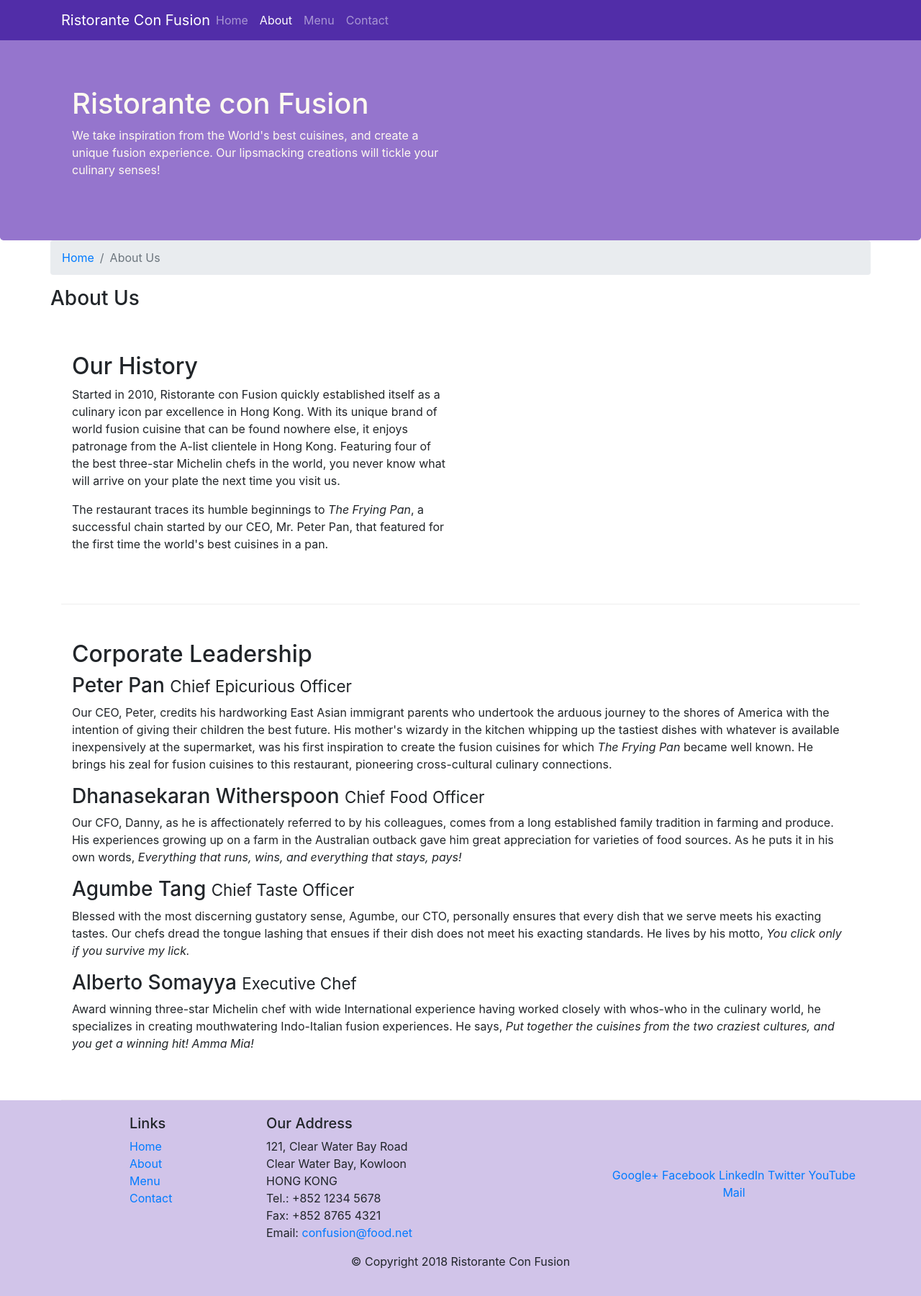
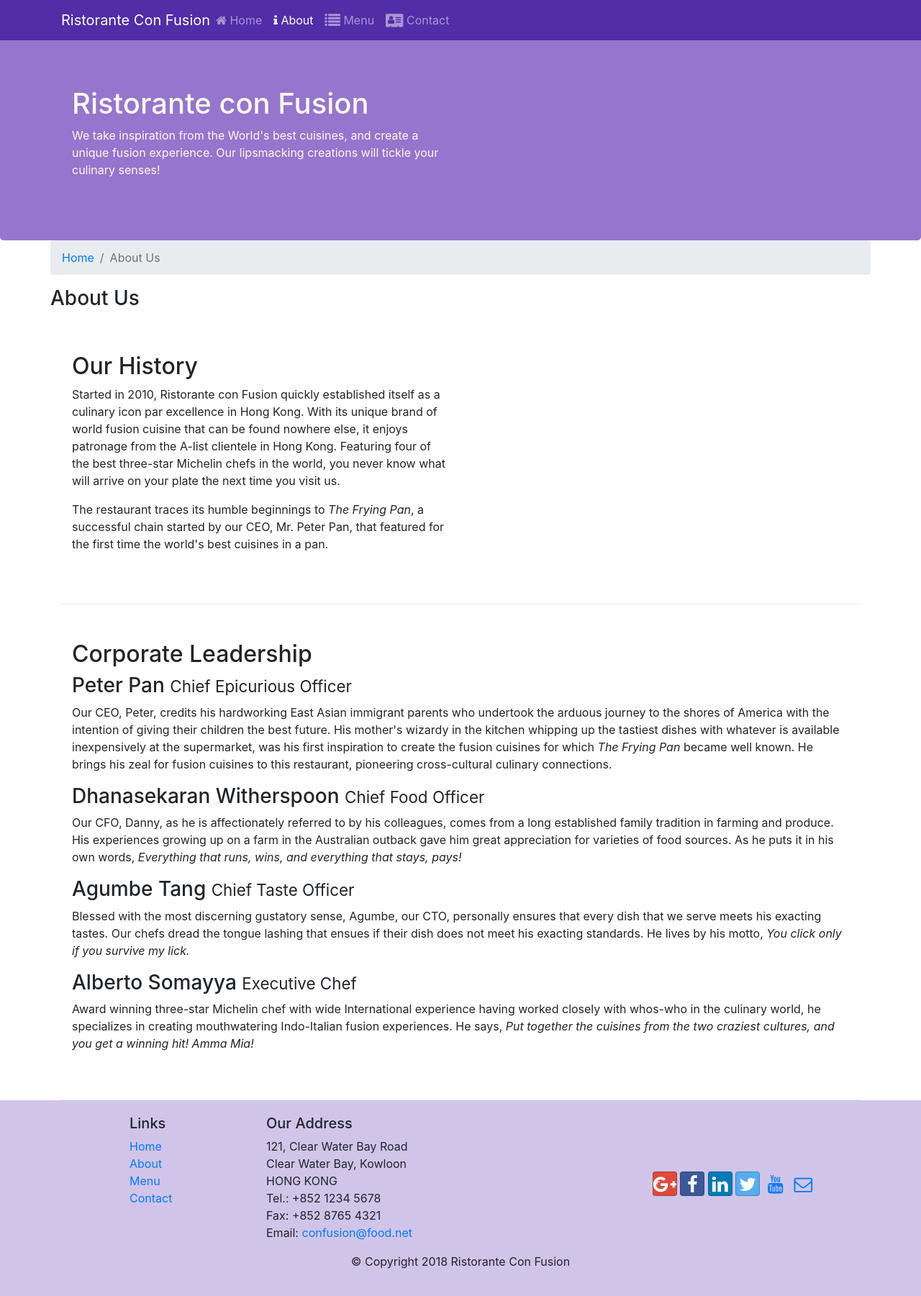
Before and after one commit to prateek1o1/Bootstrap-4, a website: page aboutus.html in a window 1280 px wide. Shown: the whole page at 72% size. Drawn offline with nearby package versions, Linux system fonts and the light colour scheme.

Commit message:
Icon Fonts

```diff
--- a/aboutus.html
+++ b/aboutus.html
@@ -4,6 +4,8 @@
 <head>
     <link rel="stylesheet" href="node_modules/bootstrap/dist/css/bootstrap.min.css">
     <link rel="stylesheet" href="css/styles.css">
+    <link rel="stylesheet" href="node_modules/font-awesome/css/font-awesome.min.css">
+    <link rel="stylesheet" href="node_modules/bootstrap-social/bootstrap-social.css">
     <title>Ristorante Con Fusion: About Us</title>
 
 </head>
@@ -17,10 +19,10 @@
             <a class="navbar-brand mr-auto" href="./index.html"> Ristorante Con Fusion</a>
             <div class="collapse navbar-collapse" id="Navbar">
                 <ul class="navbar-nav mr-auto">
-                    <li class="nav-item"><a class="nav-link" href="./index.html">Home</a></li>
-                    <li class="nav-item active"><a class="nav-link" href="#">About</a></li>
-                    <li class="nav-item"><a class="nav-link" href="#">Menu</a></li>
-                    <li class="nav-item"><a class="nav-link" href="#">Contact</a></li>
+                    <li class="nav-item"><a class="nav-link" href="./index.html"><span class="fa fa-home"></span> Home</a></li>
+                    <li class="nav-item active"><a class="nav-link" href="#"><span class="fa fa-info"></span> About</a></li>
+                    <li class="nav-item"><a class="nav-link" href="#"><span class="fa fa-list fa-lg"></span> Menu</a></li>
+                    <li class="nav-item"><a class="nav-link" href="#"><span class="fa fa-address-card fa-lg"></span> Contact</a></li>
                 </ul>
             </div>
         </div>
@@ -102,12 +104,12 @@
                 </div>
                 <div class="col-12 col-sm-4 align-self-center">
                     <div class="text-center">
-                        <a href="http://google.com/+">Google+</a>
-                        <a href="http://www.facebook.com/profile.php?id=">Facebook</a>
-                        <a href="http://www.linkedin.com/in/">LinkedIn</a>
-                        <a href="http://twitter.com/">Twitter</a>
-                        <a href="http://youtube.com/">YouTube</a>
-                        <a href="mailto:">Mail</a>
+                        <a class="btn btn-social-icon btn-google" href="http://google.com/+"><i class="fa fa-google-plus fa-lg"></i>+</a>
+                        <a class="btn btn-social-icon btn-facebook" href="http://www.facebook.com/profile.php?id="><i class="fa fa-facebook fa-lg"></i></a>
+                        <a class="btn btn-social-icon btn-linkedin" href="http://www.linkedin.com/in/"><i class="fa fa-linkedin fa-lg"></i></a>
+                        <a class="btn btn-social-icon btn-twitter" href="http://twitter.com/"><i class="fa fa-twitter fa-lg"></i></a>
+                        <a class="btn btn-social-icon btn-youtube" href="http://youtube.com/"><i class="fa fa-youtube fa-lg"></i></a>
+                        <a class="btn btn-social-icon btn" href="mailto:"><i class="fa fa-envelope-o fa-lg"></i></a>
                     </div>
                 </div>
            </div>
--- a/package.json
+++ b/package.json
@@ -15,6 +15,8 @@
   },
   "dependencies": {
     "bootstrap": "^4.0.0",
+    "bootstrap-social": "^5.1.1",
+    "font-awesome": "^4.7.0",
     "jquery": "^3.3.1",
     "popper.js": "^1.12.9"
   }
```
Also changed, not shown: index.html (+15 -13 lines), 1 other file.
